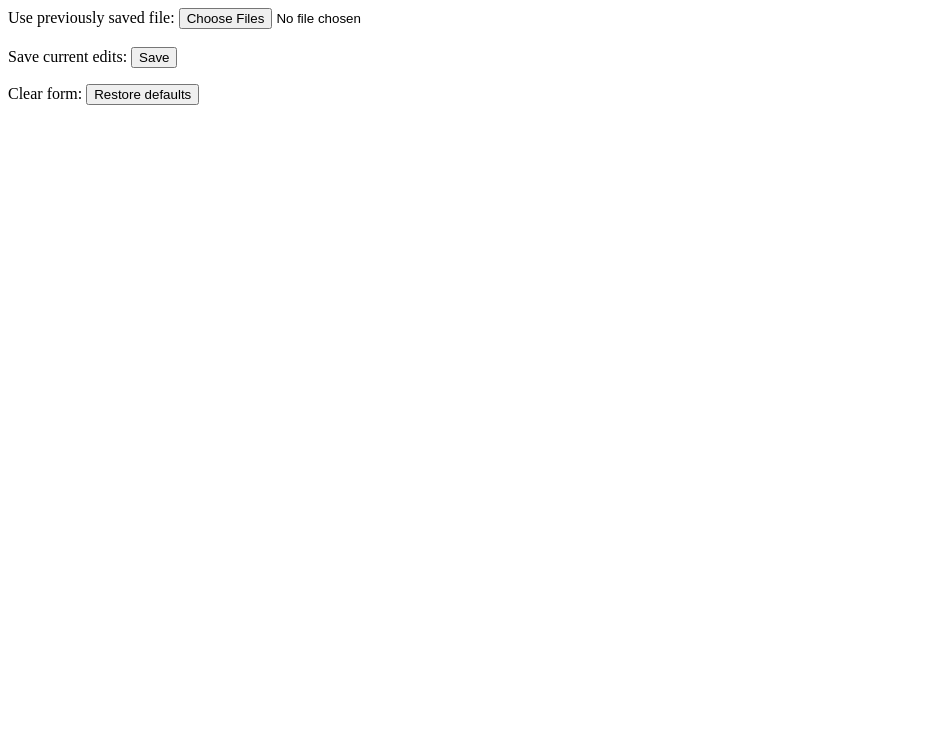
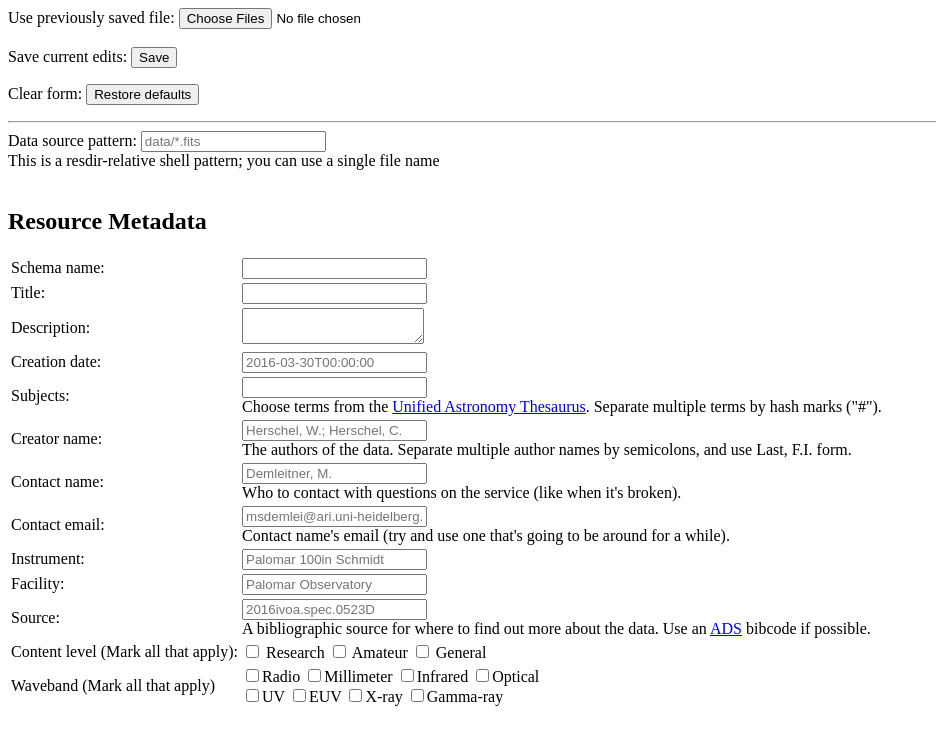
Before and after one commit to cvalenzu/dachs-port, a Python web app: template gavo/resources/templates/genrd.html in a window 1280 px wide. Shown: the top 745 px of the page, without its empty margins (0-936 px from the left). Run offline with Jinja, Linux system fonts and the light colour scheme; the template is opened without the code that fills it, so the values that code supplies are empty.

```diff
--- a/gavo/base/config.py
+++ b/gavo/base/config.py
@@ -430,7 +430,7 @@ _config = Configuration(
 			"Enable test pages (don't if you don't know why)"),
 		IntConfigItem("maxPreviewWidth", "300", "Ignored, only present"
 			" for backward compatiblity"),
-		ListConfigItem("graphicMimes", "image/fits,image/jpeg", "MIME types"
+		ListConfigItem("graphicMimes", "image/fits,image/jpeg,application/x-votable+xml;content=datalink", "MIME types"
 			" considered as graphics (for SIAP, mostly)"),
 		StringConfigItem("adsMirror",
 			"http://ads.g-vo.org",
--- a/gavo/resources/data/filters.txt
+++ b/gavo/resources/data/filters.txt
@@ -1,6 +1,6 @@
 # Approximate bandpasses of common filters
 # (low, characteristic, high, with all values in nanometers.
-
+#
 # These are tab separated values	with
 # =<primary>tab<alias>{tab<alias>} lines interspersed
 #
--- a/gavo/resources/templates/genrd.html
+++ b/gavo/resources/templates/genrd.html
@@ -8,6 +8,10 @@
 idea of generating RDs in this way.
 
 Mikhail has graciously donated his code to the GAVO project.
+
+local note: see
+gavo/soft/DaCHS-for-VESPA/qrdcreator1 for Mikhail's original.
+
 -->
 
 <head n:render="commonhead">
@@ -121,7 +125,67 @@ Save current edits:
 <button id="save" onclick="save()">Save</button>
 <a download="form.txt" id="downloadLink" style="display: none">Download</a>
 <p>Clear form:
-<button id="save" onclick="clearForm()">Restore defaults</button>
+<button id="clear" onclick="clearForm()">Restore defaults</button>
 </p>
+
+<hr/>
+
+<div id="form">
+Data source pattern: <input id="m_Data_Source" placeholder="data/*.fits"></input><br />
+<span class="legend">This is a resdir-relative shell pattern; you can use a single file name</span><br /><br />
+<h2>Resource Metadata</h2>
+<table>
+<tr><td>Schema name: </td><td><input id="mSchema"></input></td></tr>
+<tr><td>Title: </td><td><input id="mTitle"></input></td></tr>
+<tr><td>Description: </td><td><textarea id="mDescription"></textarea></td></tr>
+<tr><td>Creation date: </td><td><input id="mCreationDate" placeholder="2016-03-30T00:00:00"></input></td></tr>
+<tr><td>Subjects: </td><td><input id="mSubject"></input><br/>
+<span class="legend">Choose terms from the
+<a href="http://astrothesaurus.org">Unified Astronomy Thesaurus</a>.
+Separate multiple terms by hash marks ("#").</span>
+</td></tr>
+
+<tr><td>Creator name: </td><td><input id="mCreatorName" placeholder="Herschel, W.; Herschel, C."></input><br/>
+<span class="legend">The authors of the data. Separate multiple author names by semicolons, and use Last, F.I. form.</span>
+</td></tr>
+
+<tr><td>Contact name: </td><td><input id="mContactName"
+	placeholder="Demleitner, M."></input>
+<br/>
+<span class="legend">Who to contact with questions on the service (like when
+it's broken).</span>
+</td></tr>
+<tr><td>Contact email: </td><td><input id="mContactEmail"
+	placeholder="msdemlei@ari.uni-heidelberg.de"></input><br/>
+<span class="legend">Contact name's email (try and use one that's going
+to be around for a while).</span>
+</td></tr>
+<tr><td>Instrument: </td><td><input id="mInstrument"
+	placeholder="Palomar 100in Schmidt"></input></td></tr>
+<tr><td>Facility: </td><td><input id="mFacility"
+	placeholder="Palomar Observatory"></input></td></tr>
+<tr><td>Source: </td><td><input id="mSource"
+	placeholder="2016ivoa.spec.0523D"></input><br/>
+<span class="legend">A bibliographic source for where to find out more
+about the data.  Use an <a href="http://ads.harvard.edu">ADS</a>
+bibcode if possible.</span></td></tr>
+<tr><td>Content level (Mark all that apply):</td><td>
+<input type="checkbox" name="mContentLevel" value="Research"></input> Research
+<input type="checkbox" name="mContentLevel" value="Amateur"></input> Amateur
+<input type="checkbox" name="mContentLevel" value="General"></input> General
+</td></tr>
+
+<tr><td>Waveband (Mark all that apply)</td><td>
+<input type="checkbox" id="mWbRadio"      value="off"/>Radio
+<input type="checkbox" id="mWbMillimeter" value="off"/>Millimeter
+<input type="checkbox" id="mWbInfrared"   value="off"/>Infrared
+<input type="checkbox" id="WbOptical"     value="off"/>Optical<br />
+<input type="checkbox" id="WbUV"          value="off"/>UV
+<input type="checkbox" id="WbEUV"         value="off"/>EUV
+<input type="checkbox" id="WbXRay"        value="off"/>X-ray
+<input type="checkbox" id="WbGammaRay"    value="off"/>Gamma-ray</td></tr>
+</table>
+</div>
+
 </body>
 </html>
--- a/gavo/rscdef/regtest.py
+++ b/gavo/rscdef/regtest.py
@@ -926,6 +926,10 @@ class TestRunner(object):
 						f.write(test.data)
 
 			except Exception, ex:
+				if self.failFile and getattr(test, "data", None) is not None:
+					with open(self.failFile, "w") as f:
+						f.write(test.data)
+
 				f = StringIO()
 				traceback.print_exc(file=f)
 				self.resultsQueue.put(("ERROR", test, ex, f.getvalue(),
--- a/gavo/svcs/vanity.py
+++ b/gavo/svcs/vanity.py
@@ -36,6 +36,7 @@ BUILTIN_VANITY = """
 	__system__/services/overview/rdinfo browse
 	__system__/tap/run/tap tap
 	__system__/adql/query/form adql !redirect
+	__system__/run/genrd genrd
 """
 
 
--- a/gavo/utils/codetricks.py
+++ b/gavo/utils/codetricks.py
@@ -593,9 +593,12 @@ class _FunctionCompiler(object):
 		if debug:
 			debugLocals = {}
 			embSrc = "\n".join([
+				"from gavo.utils import excs",
 				"def compileFunctionDebugWrapper(*args, **kwargs):",
 				"  try:",
 				"    return %s(*args, **kwargs)"%funcName,
+				"  except excs.ExecutiveAction:",
+				"    raise",
 				"  except:",
 				'    notify("Failing source:\\n%s"%src)',
 				"    raise"])
```
Also changed, not shown: gavo/protocols/products.py (+6 -14 lines), gavo/utils/fitstools.py (+24 -0 lines), 2 other files.
